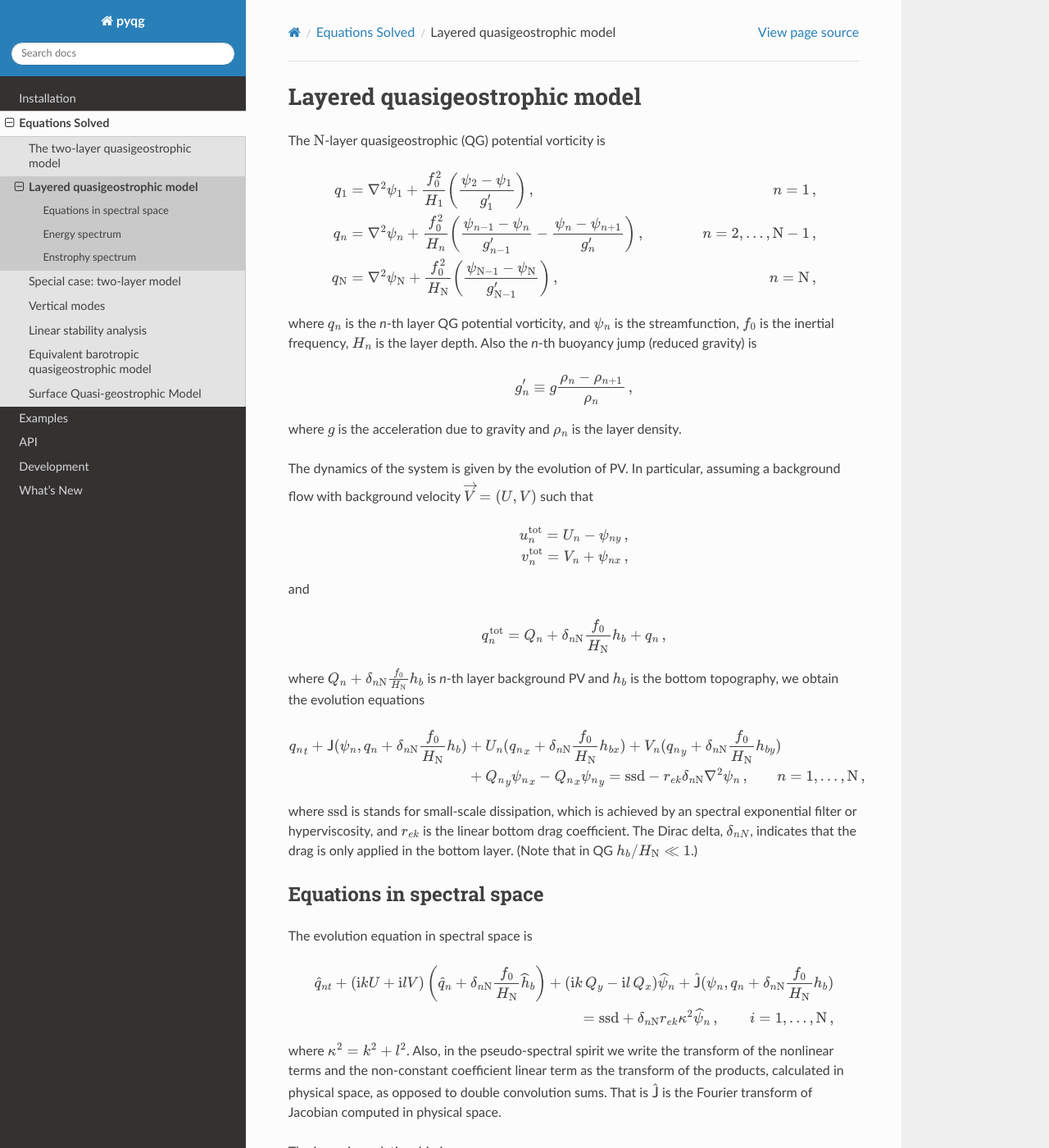
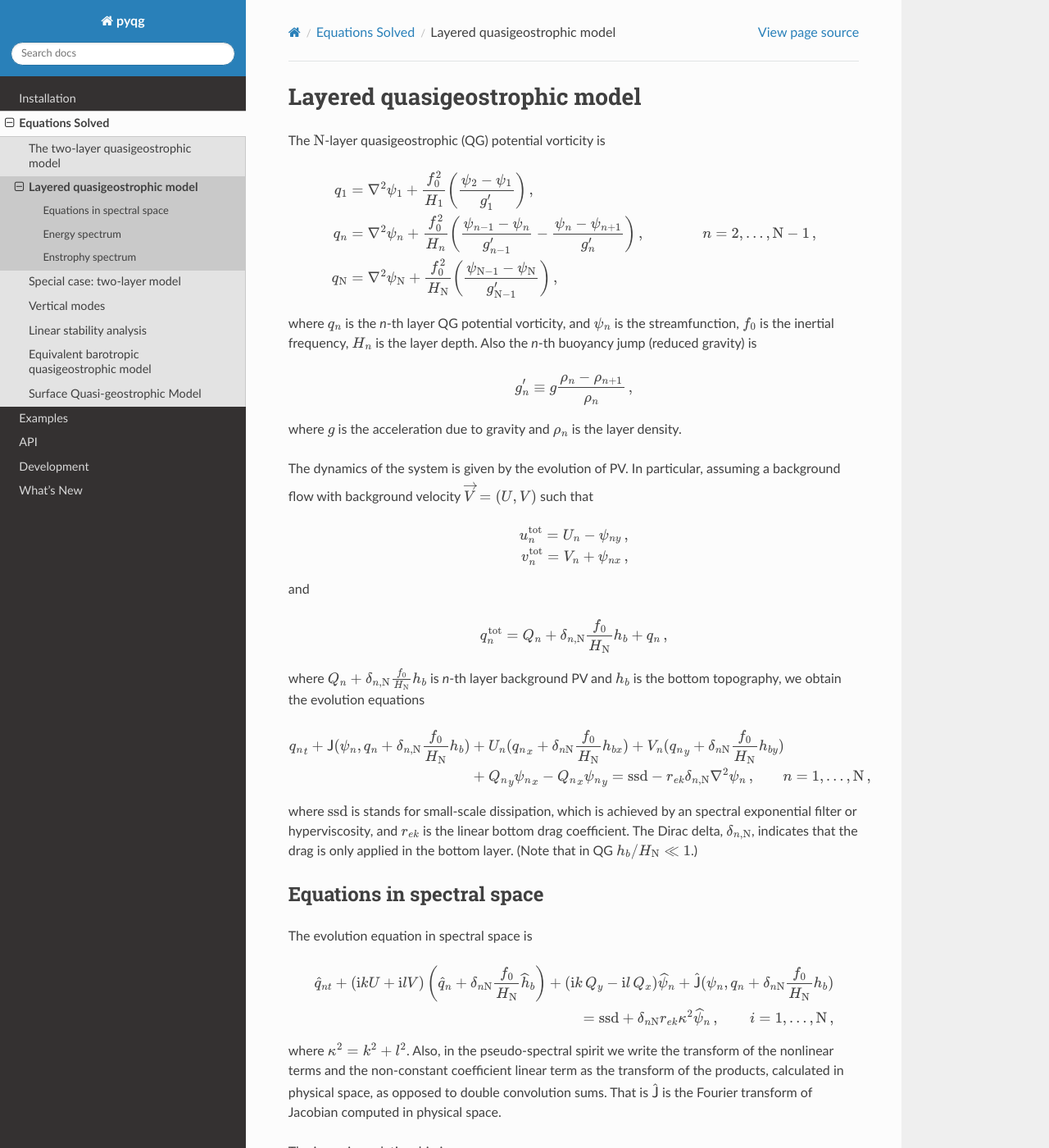
Before and after one commit to pyqg/pyqg, a Sphinx documentation site: the page built from docs/equations/notation_layered.rst, in a window 1280 px wide and 1400 px high. Shown: the whole window at 82% size. Built offline with Sphinx 7.4.7 and the Read the Docs theme 2.0.0, drawn with Linux system fonts in a browser that asks for light colours; the version number could not be read and is left out.

Commit message:
Test and correcting notations

```diff
--- a/docs/equations/notation_layered.rst
+++ b/docs/equations/notation_layered.rst
@@ -7,9 +7,10 @@ is
 .. math::
 
    \begin{aligned}
-   {q_1} &= {\nabla^2}\psi_1 + \frac{f_0^2}{H_1} \left(\frac{\psi_{2}-\psi_1}{g'_{1}}\right)\,,  \qquad & n =1{\, ,}\nonumber \\
+   {q_1} &= {\nabla^2}\psi_1 + \frac{f_0^2}{H_1} \left(\frac{\psi_{2}-\psi_1}{g'_{1}}\right)\,, \nonumber \\
    {q_n} &= {\nabla^2}\psi_n + \frac{f_0^2}{H_n} \left(\frac{\psi_{n-1}-\psi_n}{g'_{n-1}}  - \frac{\psi_{n}-\psi_{n+1}}{g'_{n}}\right)\,,  \qquad &n = 2,\dots,{\mathrm{N}}-1 {\, ,}\nonumber \\
-   {q_{\mathrm{N}}} &= {\nabla^2}\psi_{\mathrm{N}}+ \frac{f_0^2}{H_{\mathrm{N}}} \left(\frac{\psi_{\mathrm{N}-1}-\psi_{\mathrm{N}}}{g'_{{\mathrm{N}}-1}}\right) \,,  \qquad & n ={\mathrm{N}}\,,\end{aligned}
+   {q_{\mathrm{N}}} &= {\nabla^2}\psi_{\mathrm{N}}+ \frac{f_0^2}{H_{\mathrm{N}}} \left(\frac{\psi_{\mathrm{N}-1}-\psi_{\mathrm{N}}}{g'_{{\mathrm{N}}-1}}\right) \,,
+   \end{aligned}
 
 where :math:`q_n` is the `n`-th layer QG potential vorticity, and
 :math:`\psi_n` is the streamfunction, :math:`f_0` is the inertial
@@ -33,9 +34,9 @@ particular, assuming a background flow with background velocity
 
 and
 
-.. math:: q_n^{{\text{tot}}} = Q_n + \delta_{n{\mathrm{N}}}\frac{f_0}{H_{\mathrm{N}}}h_b + q_n {\, ,}
+.. math:: q_n^{{\text{tot}}} = Q_n + \delta_{n,{\mathrm{N}}}\frac{f_0}{H_{\mathrm{N}}}h_b + q_n {\, ,}
 
-where :math:`Q_n + \delta_{n{\mathrm{N}}}\frac{f_0}{H_{\mathrm{N}}}h_b`
+where :math:`Q_n + \delta_{n,{\mathrm{N}}}\frac{f_0}{H_{\mathrm{N}}}h_b`
 is `n`-th layer background PV and :math:`h_b` is the
 bottom topography, we obtain the evolution equations
 
@@ -43,13 +44,13 @@ bottom topography, we obtain the evolution equations
 
    \begin{aligned}
    \label{eq:qg_dynamics}
-   {q_n}_t + \mathsf{J}(\psi_n,q_n + \delta_{n {\mathrm{N}}} \frac{f_0}{H_{\mathrm{N}}}h_b )& + U_n ({q_n}_x + \delta_{n {\mathrm{N}}} \frac{f_0}{H_{\mathrm{N}}}h_{bx}) + V_n ({q_n}_y + \delta_{n {\mathrm{N}}} \frac{f_0}{H_{\mathrm{N}}}h_{by}) \nonumber
-   \\ & + {Q_n}_y {\psi_n}_x - {Q_n}_x {\psi_n}_y = {\text{ssd}} - r_{ek} \delta_{n{\mathrm{N}}} {\nabla^2}\psi_n {\, ,}\qquad n = 1,\dots,{\mathrm{N}}{\, ,}\end{aligned}
+   {q_n}_t + \mathsf{J}(\psi_n,q_n + \delta_{n,{\mathrm{N}}} \frac{f_0}{H_{\mathrm{N}}}h_b )& + U_n ({q_n}_x + \delta_{n {\mathrm{N}}} \frac{f_0}{H_{\mathrm{N}}}h_{bx}) + V_n ({q_n}_y + \delta_{n {\mathrm{N}}} \frac{f_0}{H_{\mathrm{N}}}h_{by}) \nonumber
+   \\ & + {Q_n}_y {\psi_n}_x - {Q_n}_x {\psi_n}_y = {\text{ssd}} - r_{ek} \delta_{n,{\mathrm{N}}} {\nabla^2}\psi_n {\, ,}\qquad n = 1,\dots,{\mathrm{N}}{\, ,}\end{aligned}
 
 where :math:`{\text{ssd}}` is stands for small-scale dissipation, which
 is achieved by an spectral exponential filter or hyperviscosity, and
 :math:`r_{ek}` is the linear bottom drag coefficient. The Dirac delta,
-:math:`\delta_{nN}`, indicates that the drag is only applied in the
+:math:`\delta_{n,\mathrm{N}}`, indicates that the drag is only applied in the
 bottom layer. (Note that in QG :math:`h_b/H_{\mathrm{N}} \ll 1`.)
 
 Equations in spectral space
```
